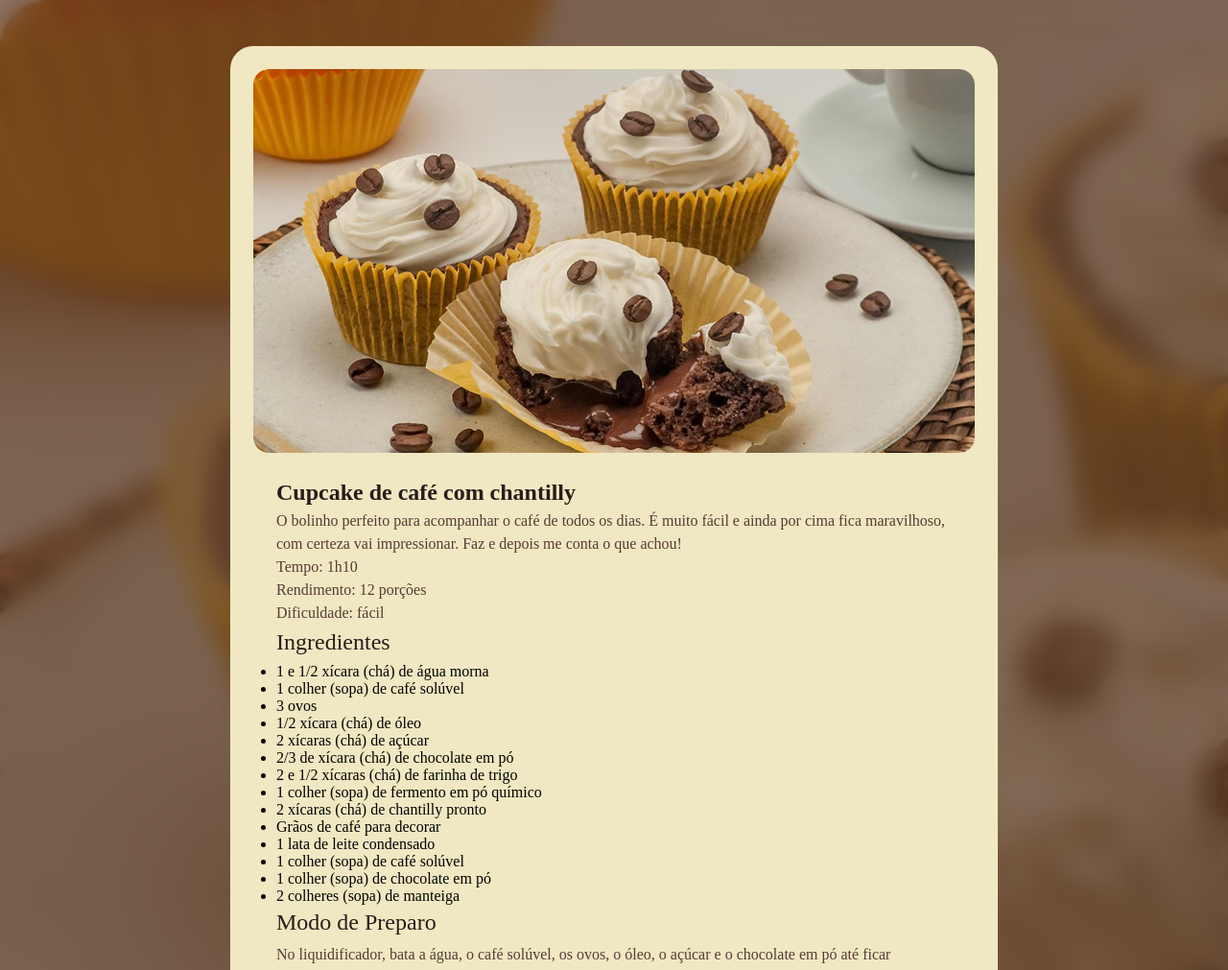
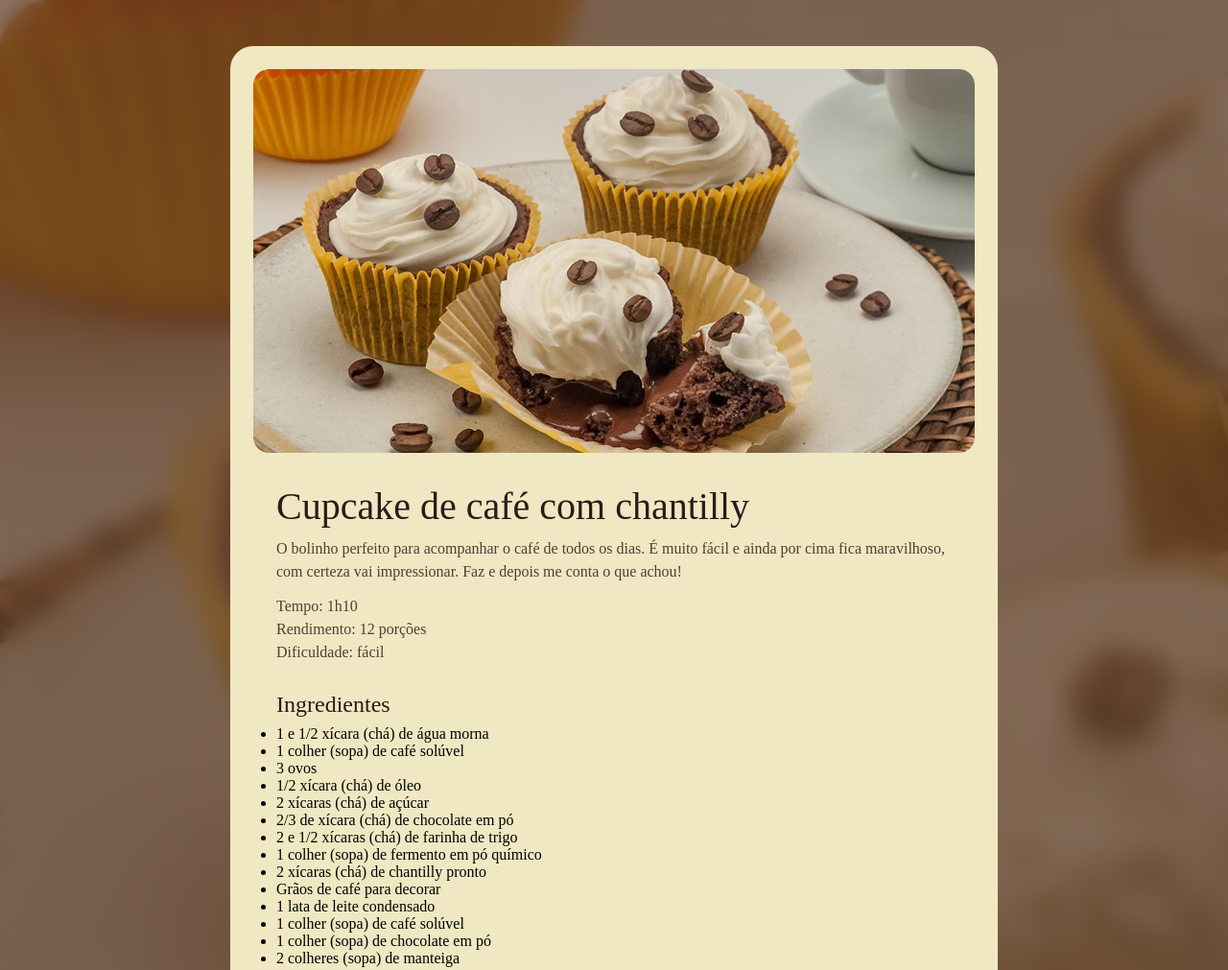
Before and after one commit to MatheusLima7adv/pagina-receita, a plain HTML site: page index.html in a window 1280 px wide. Shown: the top 1011 px of the page at 96% size. Drawn offline with Linux system fonts and the light colour scheme; a web font is replaced by a local one.

Commit message:
adição dos estilos para a section.apresentacao

```diff
--- a/style.css
+++ b/style.css
@@ -68,4 +68,19 @@ main{
     section{
         padding-inline: 2.4rem;
     }
+
+
+.apresentacao{
+        margin-bottom: 2.4rem;
+
+        h1{
+            font-size: 4rem;
+            font-weight: 400;
+            line-height: 140%;
+        }
+
+        p:nth-of-type(1){
+            margin-bottom: 1.2rem;
+        }
+    }
 }
```
